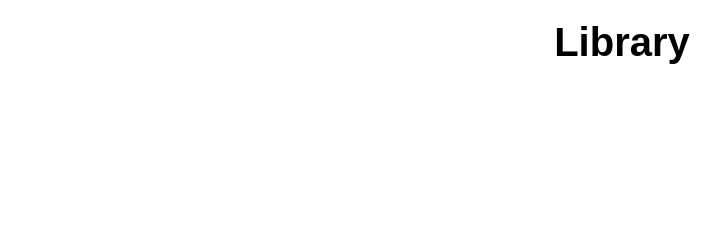
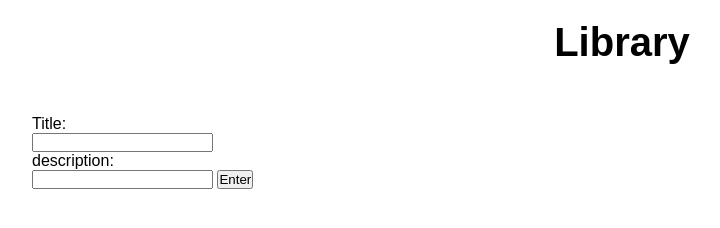
Before and after one commit to ahmedcauni/Library, a plain HTML site: page index.html in a window 1280 px wide. Shown: the whole page, without its empty margins (18-738 px from the left). Drawn offline with Linux system fonts and the light colour scheme.

Commit message:
added the form

```diff
--- a/index.html
+++ b/index.html
@@ -8,8 +8,15 @@
 </head>
 <body>
     <div class="header">Library</div>
+    <form>
+        <label for="title">Title:</label><br>
+        <input type="text" id="title" name="title"><br>
 
+        <label for="description">description:</label><br>
+        <input type="text" id="description" name="title">
 
+        <button type="submit">Enter</button>
+    </form>
 
     <script src="script.js"></script>
 </body>
--- a/style.css
+++ b/style.css
@@ -14,3 +14,7 @@ body {
     text-align: center;
     margin: 20px 30px;
 }
+
+form{
+    margin: 50px;
+}
```
